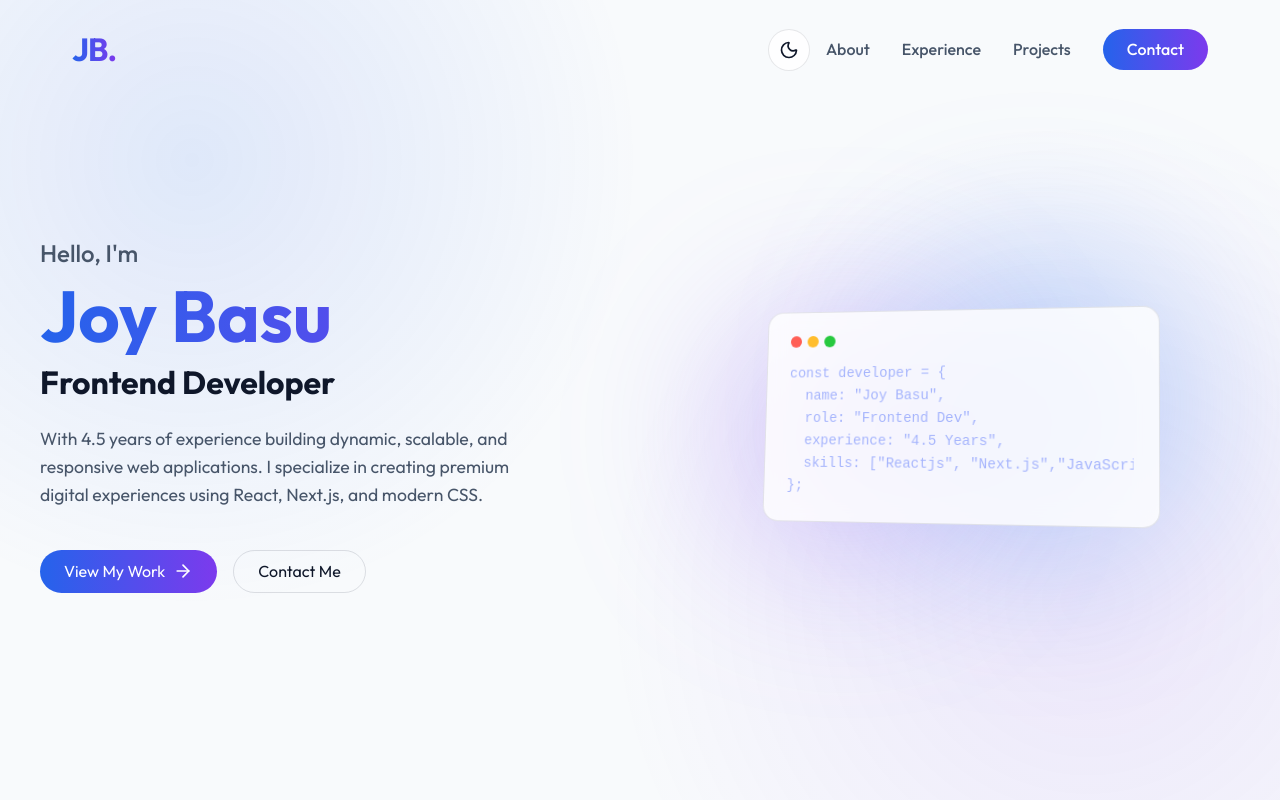
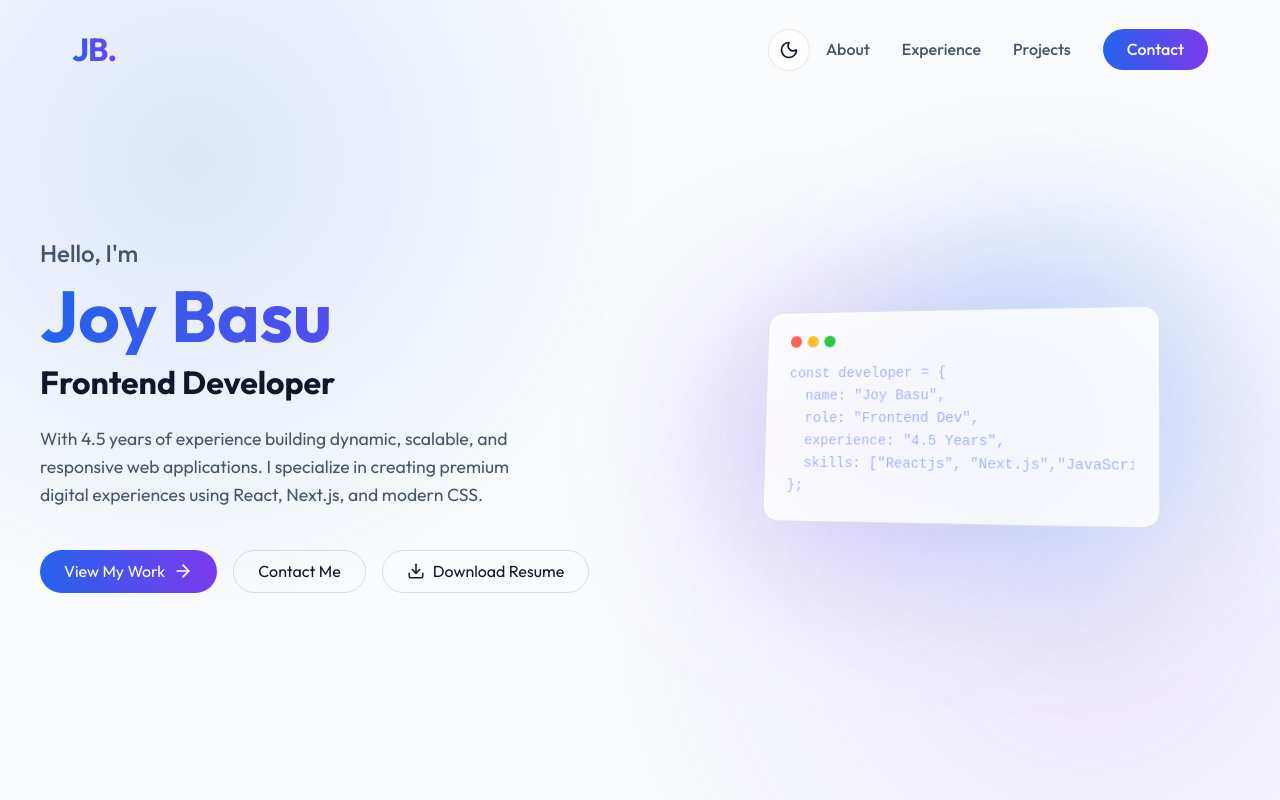
Before and after one commit to Joybosu456/port-folio, a React (Vite) app: page / in a window 1280 px wide. Shown: the top 800 px of the page. Built offline with nearby package versions, Linux system fonts and the light colour scheme.

Commit message:
add new button

```diff
--- a/src/sections/Hero/Hero.css
+++ b/src/sections/Hero/Hero.css
@@ -62,6 +62,10 @@
   display: flex;
   align-items: center;
   justify-content: center;
+}
+
+.resume-download {
+  gap: 0.5rem;
 }
 
 .btn-secondary:hover {
--- a/src/sections/Hero/Hero.jsx
+++ b/src/sections/Hero/Hero.jsx
@@ -1,5 +1,5 @@
-import React from 'react';
-import { ArrowRight } from 'lucide-react';
+import { ArrowRight, Download } from 'lucide-react';
+import resume from '../../assets/Resume (7).pdf';
 import './Hero.css';
 
 const Hero = () => {
@@ -19,6 +19,10 @@ const Hero = () => {
           </a>
           <a href="#contact" className="btn-secondary">
             Contact Me
+          </a>
+          <a href={resume} className="btn-secondary resume-download" download="Joy-Basu-Resume.pdf">
+            <Download size={18} />
+            Download Resume
           </a>
         </div>
       </div>
```
Also changed, not shown: 1 other file (tests, documents, lock files or other folders).
